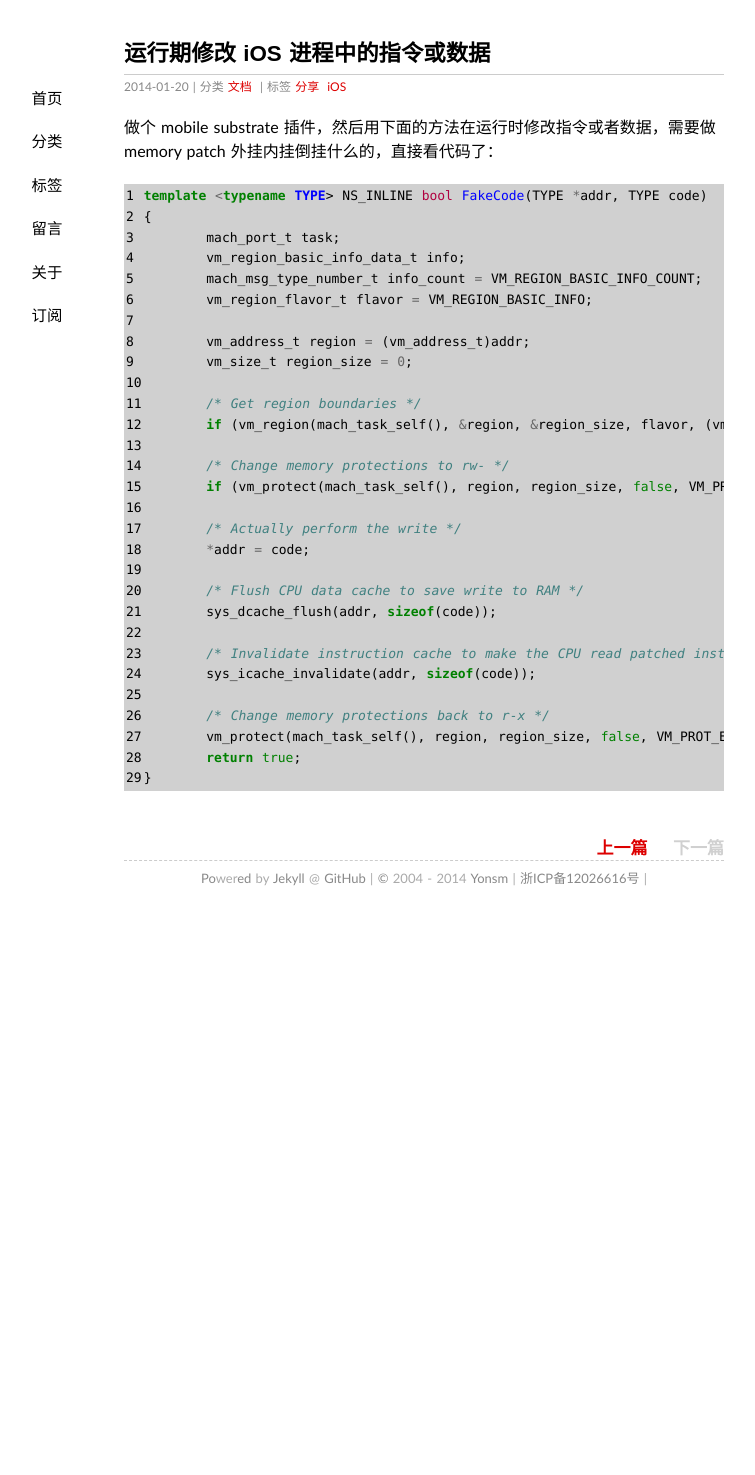
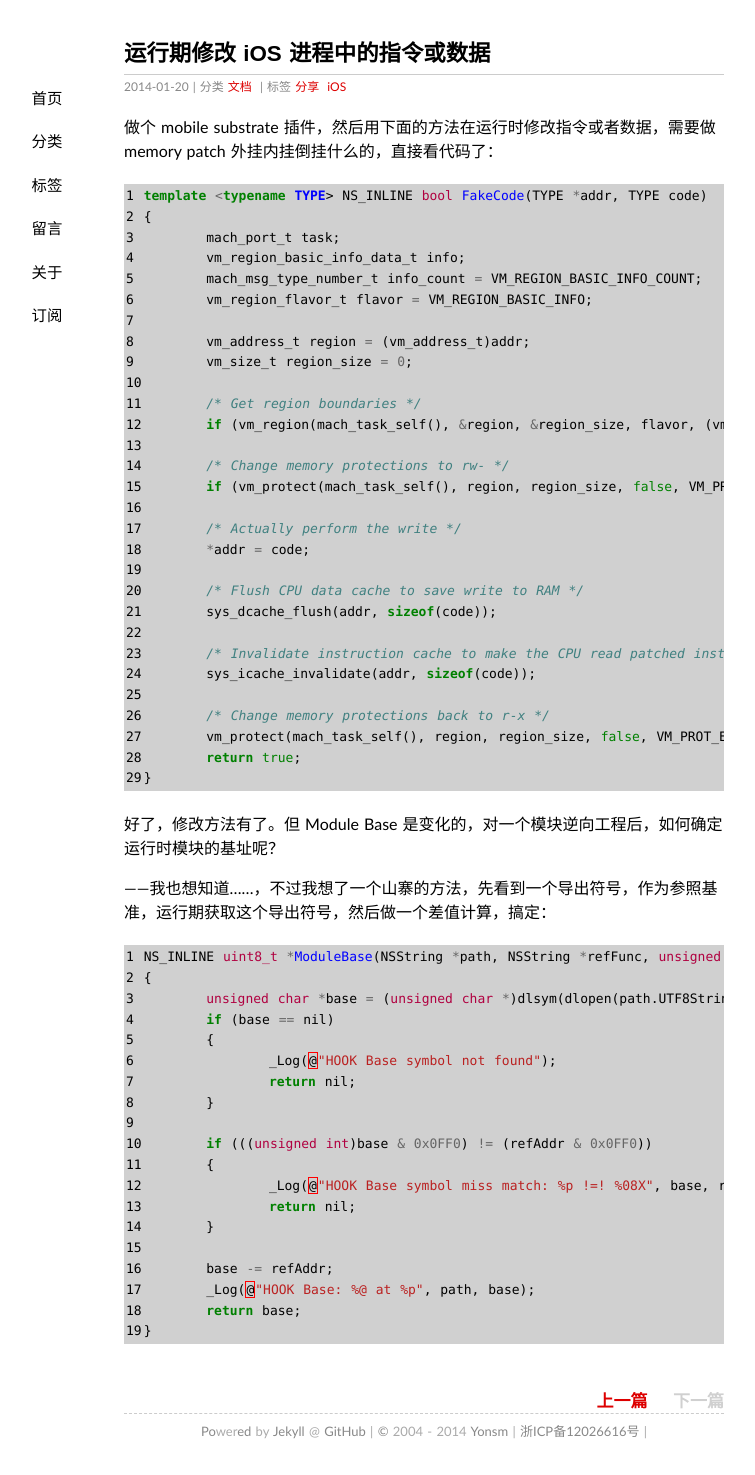
Before and after one commit to Yonsm/Yonsm.github.io, a Jekyll site: the page built from _posts/2014-01-20-fakecode.md, in a window 1280 px wide. Shown: the whole page, without its empty margins (216-971 px from the left). Built offline with Jekyll 4.4.1, drawn with Linux system fonts in a browser that asks for light colours; some web fonts are replaced; Markdown is read by kramdown in place of the engine named in the settings; comment, search, counter and statistics services are not loaded; before the commit the page ends 922 px from its top, so only the background shows below that.

Commit message:
focecode

```diff
--- a/_posts/2014-01-20-fakecode.md
+++ b/_posts/2014-01-20-fakecode.md
@@ -41,3 +41,30 @@ template <typename TYPE> NS_INLINE bool FakeCode(TYPE *addr, TYPE code)
 }
 
 {% endhighlight %}
+
+好了，修改方法有了。但 Module Base 是变化的，对一个模块逆向工程后，如何确定运行时模块的基址呢？
+
+——我也想知道……，不过我想了一个山寨的方法，先看到一个导出符号，作为参照基准，运行期获取这个导出符号，然后做一个差值计算，搞定：
+
+{% highlight cpp linenos %}
+
+NS_INLINE uint8_t *ModuleBase(NSString *path, NSString *refFunc, unsigned int refAddr = 0x1000)
+{
+	unsigned char *base = (unsigned char *)dlsym(dlopen(path.UTF8String, RTLD_LAZY), refFunc.UTF8String);
+	if (base == nil)
+	{
+		_Log(@"HOOK Base symbol not found");
+		return nil;
+	}
+
+	if (((unsigned int)base & 0x0FF0) != (refAddr & 0x0FF0))
+	{
+		_Log(@"HOOK Base symbol miss match: %p !=! %08X", base, refAddr);
+		return nil;
+	}
+
+	base -= refAddr;
+	_Log(@"HOOK Base: %@ at %p", path, base);
+	return base;
+}
+{% endhighlight %}
```
